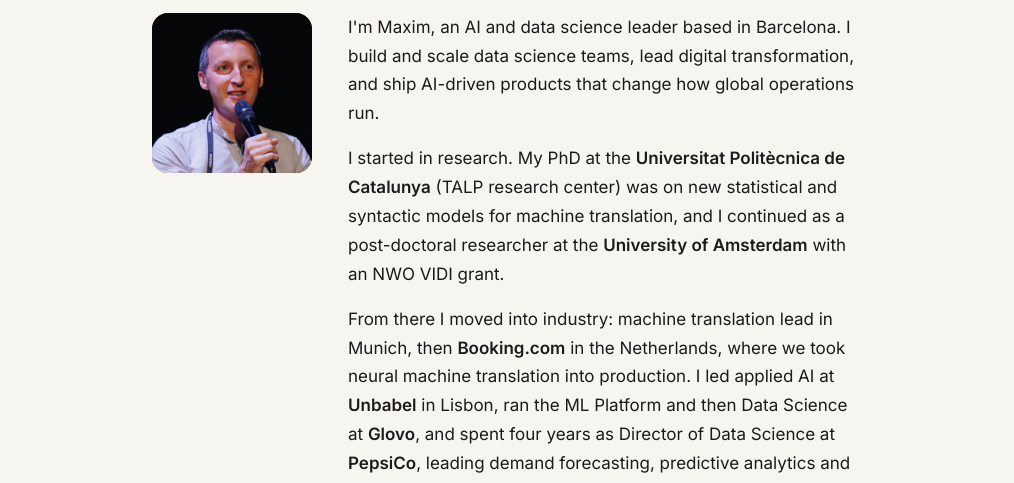
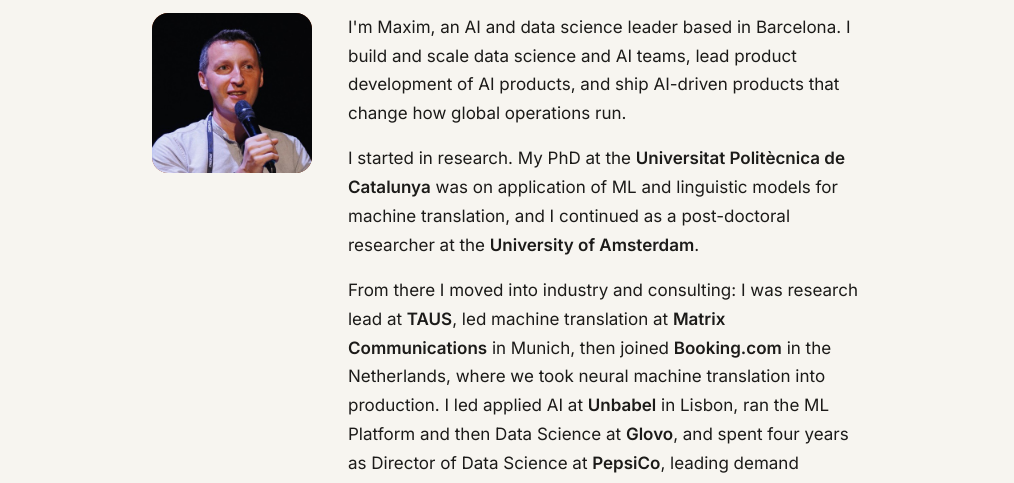
Before and after one commit to maxkhalilov/maxim-website, a plain HTML site: page about.html in a window 1280 px wide. Shown: the part 315-798 px from the top of the page, without its empty margins (132-1146 px from the left). Drawn offline with Linux system fonts and the light colour scheme.

Commit message:
Update About page wording: AI teams, PhD focus, TAUS and Matrix roles
Co-Authored-By: Claude Opus 5.5 <noreply@anthropic.com>

```diff
--- a/about.html
+++ b/about.html
@@ -26,9 +26,9 @@
   <div class="about">
     <div class="portrait"><img src="me.jpg" alt="Maxim Khalilov speaking on stage"></div>
     <div class="prose">
-      <p>I'm Maxim, an AI and data science leader based in Barcelona. I build and scale data science teams, lead digital transformation, and ship AI-driven products that change how global operations run.</p>
-      <p>I started in research. My PhD at the <strong>Universitat Politècnica de Catalunya</strong> (TALP research center) was on new statistical and syntactic models for machine translation, and I continued as a post-doctoral researcher at the <strong>University of Amsterdam</strong> with an NWO VIDI grant.</p>
-      <p>From there I moved into industry: machine translation lead in Munich, then <strong>Booking.com</strong> in the Netherlands, where we took neural machine translation into production. I led applied AI at <strong>Unbabel</strong> in Lisbon, ran the ML Platform and then Data Science at <strong>Glovo</strong>, and spent four years as Director of Data Science at <strong>PepsiCo</strong>, leading demand forecasting, predictive analytics and supply chain optimization.</p>
+      <p>I'm Maxim, an AI and data science leader based in Barcelona. I build and scale data science and AI teams, lead product development of AI products, and ship AI-driven products that change how global operations run.</p>
+      <p>I started in research. My PhD at the <strong>Universitat Politècnica de Catalunya</strong> was on application of ML and linguistic models for machine translation, and I continued as a post-doctoral researcher at the <strong>University of Amsterdam</strong>.</p>
+      <p>From there I moved into industry and consulting: I was research lead at <strong>TAUS</strong>, led machine translation at <strong>Matrix Communications</strong> in Munich, then joined <strong>Booking.com</strong> in the Netherlands, where we took neural machine translation into production. I led applied AI at <strong>Unbabel</strong> in Lisbon, ran the ML Platform and then Data Science at <strong>Glovo</strong>, and spent four years as Director of Data Science at <strong>PepsiCo</strong>, leading demand forecasting, predictive analytics and supply chain optimization.</p>
       <p>In December 2026 I'm joining <strong>NIQ</strong> as VP, AI Enablement.</p>
       <p>Along the way I picked up an <strong>MBA from IE Business School</strong>, published 40+ papers, and co-founded <a href="projects.html">NLPPeople.com</a>.</p>
     </div>
```
